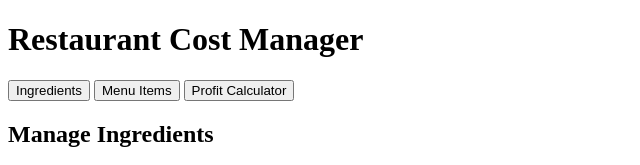
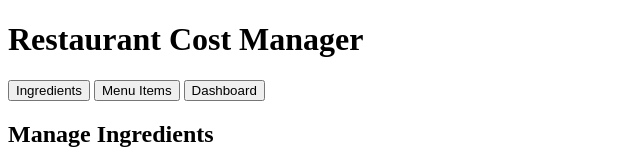
Before and after one commit to may10100thu/cost-calculator, a website with bundled scripts: page index.html in a window 1280 px wide. Shown: the top 165 px of the page, 0-640 px from the left. Built offline with nearby package versions, Linux system fonts and the light colour scheme; a script that the page names is missing.

Commit message:
Update index.html

```diff
--- a/index.html
+++ b/index.html
@@ -3,7 +3,7 @@
 <head>
     <meta charset="UTF-8">
     <meta name="viewport" content="width=device-width, initial-scale=1.0">
-    <title>Restaurant Cost Manager</title>
+    <title>Cost Manager</title>
     <link rel="stylesheet" href="styles.css">
 </head>
 <body>
@@ -14,7 +14,7 @@
             <div class="nav-links">
                 <button onclick="showSection('ingredients')" class="active">Ingredients</button>
                 <button onclick="showSection('menu')">Menu Items</button>
-                <button onclick="showSection('profit')">Profit Calculator</button>
+                <button onclick="showSection('profit')">Dashboard</button>
             </div>
         </div>
 
@@ -192,7 +192,7 @@
     <!-- <script src="https://cdn.jsdelivr.net/npm/@supabase/supabase-js@2"></script>
     <script src="supabase-config.js"></script>
     <script type="module" src="script-supabase.js"></script> -->
-    <script type="module" src="./script-supabase.js"></script>
+ <script type="module" src="./script-supabase.js"></script>
 
 
 </body>
```
